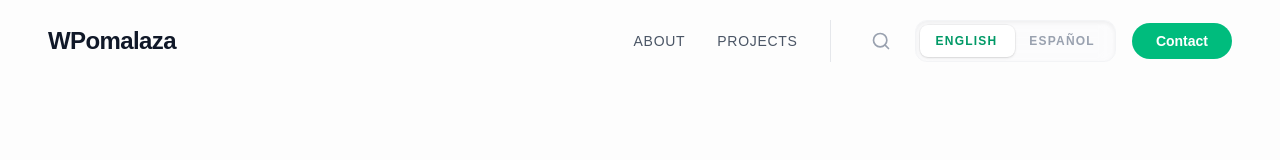
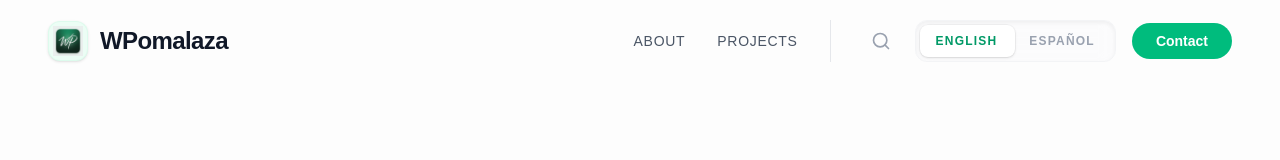
Before and after one commit to Wally-80/WPomalaza, a Next.js app: page / in a window 1280 px wide. Shown: the top 160 px of the page. Built offline with nearby package versions, Linux system fonts and the light colour scheme; no server answers; the database is empty.

Commit message:
Site-wide UI brand integration: Concept 3 logo in Navbar, Footer, and Admin Portal

```diff
--- a/app/admin/dashboard/page.tsx
+++ b/app/admin/dashboard/page.tsx
@@ -104,8 +104,15 @@ export default function AdminDashboard() {
       {/* Modern Sidebar */}
       <aside className={`fixed left-0 top-0 bottom-0 w-80 bg-white border-r border-gray-100 p-10 z-50 transition-all duration-500 lg:translate-x-0 ${isSidebarOpen ? 'translate-x-0' : '-translate-x-full'}`}>
         <div className="mb-16">
-          <div className="text-3xl font-black text-gray-900 tracking-tighter flex items-center gap-3">
-             <div className="w-10 h-10 bg-emerald-500 rounded-2xl flex items-center justify-center text-white text-xl">W</div>
+          <div className="text-3xl font-black text-gray-900 tracking-tighter flex items-center gap-4">
+             <div className="relative w-12 h-12 bg-emerald-50 rounded-2xl overflow-hidden shadow-sm border border-emerald-100/50">
+               <Image
+                src="/icon.png"
+                alt="WP Logo"
+                fill
+                className="object-cover p-1.5"
+               />
+             </div>
              Admin Portal
           </div>
           <p className="text-[10px] text-emerald-600 font-black tracking-[0.2em] uppercase opacity-40 italic mt-3 pl-1">Premium Identity v2.0</p>
--- a/app/admin/login/page.tsx
+++ b/app/admin/login/page.tsx
@@ -13,6 +13,7 @@ import {
 } from 'firebase/auth'
 import { useRouter } from 'next/navigation'
 import { useEffect } from 'react'
+import Image from 'next/image'
 import { Mail, Lock, LogIn, AlertCircle, CheckCircle2, Chrome, KeyRound, X } from 'lucide-react'
 
 export default function AdminLogin() {
@@ -133,8 +134,16 @@ export default function AdminLogin() {
         <div className="absolute bottom-0 left-0 w-32 h-32 bg-blue-50 rounded-full blur-3xl translate-y-1/2 -translate-x-1/2 opacity-60" />
 
         <div className="text-center mb-12 relative">
-          <div className="w-20 h-20 bg-emerald-50 text-emerald-500 rounded-[2rem] flex items-center justify-center mx-auto mb-6 shadow-sm">
-            {isResetMode ? <KeyRound className="w-10 h-10" /> : <Lock className="w-10 h-10" />}
+          <div className="w-24 h-24 mx-auto mb-8 relative group">
+            <div className="absolute inset-0 bg-emerald-500/10 rounded-[2.5rem] blur-2xl group-hover:bg-emerald-500/20 transition-all duration-700" />
+            <div className="relative w-full h-full bg-white rounded-[2.5rem] shadow-xl border border-emerald-50 overflow-hidden p-2">
+              <Image
+                src="/icon.png"
+                alt="WP Logo"
+                fill
+                className="object-cover p-2"
+              />
+            </div>
           </div>
           <h1 className="text-4xl font-black text-gray-900 tracking-tight">
             {isResetMode ? 'Reset Password' : 'Admin Portal'}
--- a/components/Footer.tsx
+++ b/components/Footer.tsx
@@ -6,6 +6,7 @@ import { doc, onSnapshot } from 'firebase/firestore'
 import { useLanguage } from '@/context/LanguageContext'
 import { Github, Twitter, Linkedin, Heart, Mail } from 'lucide-react'
 import Link from 'next/link'
+import Image from 'next/image'
 
 export default function Footer() {
   const { t } = useLanguage()
@@ -37,8 +38,18 @@ export default function Footer() {
       <div className="max-w-7xl mx-auto px-6 md:px-12">
         <div className="flex flex-col md:flex-row justify-between gap-12 mb-16">
           <div className="max-w-sm">
-            <Link href="/" className="text-2xl font-black text-gray-900 tracking-tight mb-6 flex">
-              WPomalaza
+            <Link href="/" className="flex items-center gap-3 group mb-6">
+              <div className="relative w-8 h-8 bg-emerald-50 rounded-lg overflow-hidden border border-emerald-100/50 group-hover:shadow-emerald-500/10 transition-all">
+                <Image
+                  src="/icon.png"
+                  alt="WP Logo"
+                  fill
+                  className="object-cover p-1"
+                />
+              </div>
+              <span className="text-xl font-bold text-gray-900 group-hover:text-emerald-600 transition-colors">
+                WPomalaza
+              </span>
             </Link>
             <p className="text-gray-500 font-medium leading-relaxed mb-8">
               A modern portfolio showcasing professional web development work, built with high-performance technologies.
--- a/components/Navbar.tsx
+++ b/components/Navbar.tsx
@@ -2,6 +2,7 @@
 
 import { useState, useEffect } from 'react'
 import Link from 'next/link'
+import Image from 'next/image'
 import { Search, Mail, Menu, X, Globe } from 'lucide-react'
 import { db } from '@/lib/firebase/client'
 import { doc, onSnapshot } from 'firebase/firestore'
@@ -43,8 +44,18 @@ export default function Navbar() {
     >
       <div className="max-w-7xl mx-auto px-6 md:px-12 flex justify-between items-center">
         {/* Logo */}
-        <Link href="/" className="text-2xl font-black tracking-tight text-gray-900 hover:text-emerald-600 transition-colors">
-          WPomalaza
+        <Link href="/" className="flex items-center gap-3 group transition-transform active:scale-95">
+          <div className="relative w-10 h-10 bg-emerald-50 rounded-xl overflow-hidden shadow-sm group-hover:shadow-emerald-500/10 transition-all border border-emerald-100/50">
+            <Image
+              src="/icon.png"
+              alt="WP Logo"
+              fill
+              className="object-cover p-1"
+            />
+          </div>
+          <span className="text-2xl font-black tracking-tight text-gray-900 group-hover:text-emerald-600 transition-colors">
+            WPomalaza
+          </span>
         </Link>
 
         {/* Desktop Navigation */}
```
